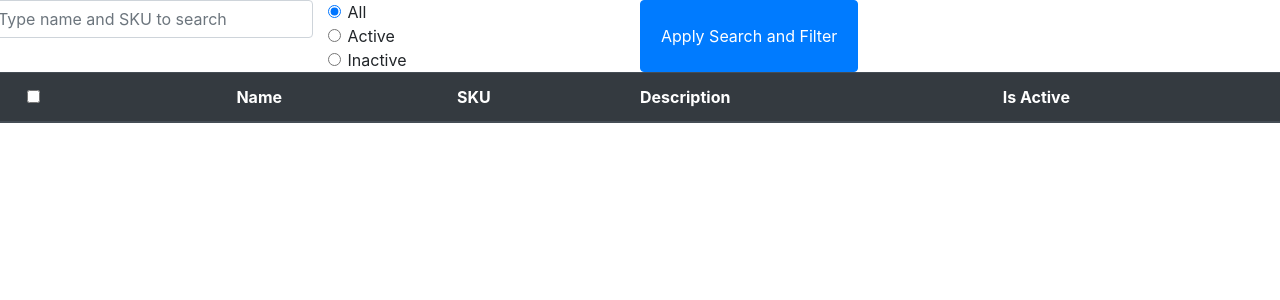
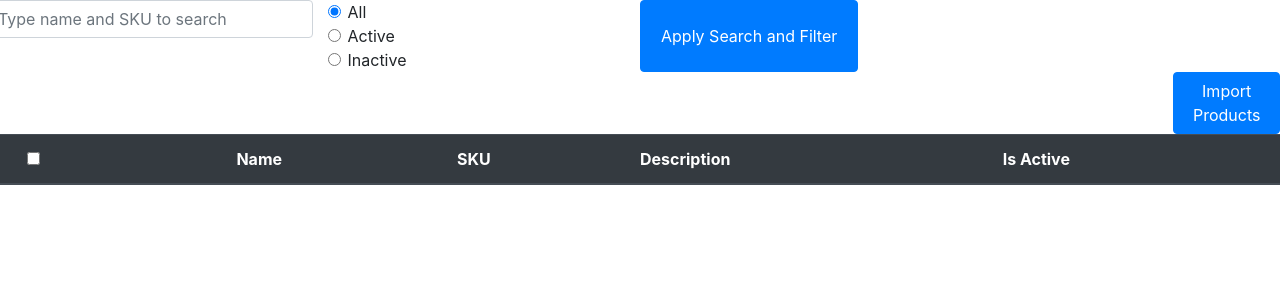
Before and after one commit to ankitsagar/Product-Importer, a Django app: page /products/ in a window 1280 px wide. Shown: the top 300 px of the page. Run offline with Django 3.2, Linux system fonts and the light colour scheme; data that the repository does not hold is empty; parts of the project's set-up code (start-up, migrations or seed data) failed here and were passed over; some libraries are stand-ins or nearby versions.

Commit message:
Decoupled importer page from homepage and removing file after import.
Created a seprate view for importer so even if products are there user
can upload more product.
Now removing file from disk after import is done.

```diff
--- a/product_importer/product/tasks.py
+++ b/product_importer/product/tasks.py
@@ -92,5 +92,8 @@ def import_bulk_product(self, file_path):
             "invalid_products": invalid_products
         }
     )
+
+    tmp_file.close()
+    os.remove(file_path)
     # ignore the task so no other state is recorded
     raise Ignore()
--- a/product_importer/product/templates/product/homepage.html
+++ b/product_importer/product/templates/product/importer.html
@@ -63,7 +63,7 @@
     };
 
     function getProgressUrl() {
-      var progressUrl = window.location.href + "api/get-import-progress/" + task_id;
+      var progressUrl = window.location.origin + "/api/get-import-progress/" + task_id;
       return progressUrl
     }
 
--- a/product_importer/product/templates/product/product_list.html
+++ b/product_importer/product/templates/product/product_list.html
@@ -39,6 +39,11 @@
           <button type="submit" class="col-2 btn btn-primary">Apply Search and Filter</button>
         </div>
       </form>
+
+      <a href="{% url 'products:product_import' %}" class="col-1 float-right btn btn-primary">
+        Import Products
+      </a>
+
 
     <form method="post" id="bulk-action-form">
       <div class="form-group">
--- a/product_importer/product/urls.py
+++ b/product_importer/product/urls.py
@@ -1,10 +1,11 @@
 from django.urls import path
 
-from .views import HomePage, ProductList
+from .views import HomePage, ProductList, ProductImport
 
 app_name = "products"
 
 urlpatterns = [
     path('', HomePage.as_view(), name="homepage"),
     path('products/', ProductList.as_view(), name="product_list"),
+    path('import-products/', ProductImport.as_view(), name="product_import"),
 ]
--- a/product_importer/product/views.py
+++ b/product_importer/product/views.py
@@ -13,8 +13,7 @@ from .models import Product
 from .utils import CustomPaginator
 
 
-class HomePage(TemplateView):
-    template_name = "product/homepage.html"
+class HomePage(View):
 
     def get(self, request, **kwargs):
         # If products are there then redirect to list page otherwise ask user
@@ -22,7 +21,13 @@ class HomePage(TemplateView):
         if Product.objects.all().count():
             return HttpResponseRedirect(reverse_lazy("products:product_list"))
         else:
-            return super().get(request, **kwargs)
+            return HttpResponseRedirect(reverse_lazy(
+                "products:product_import")
+            )
+
+
+class ProductImport(TemplateView):
+    template_name = "product/importer.html"
 
 
 class BulkActions(View):
```
Lines whose indentation alone changed are shown as unchanged.
